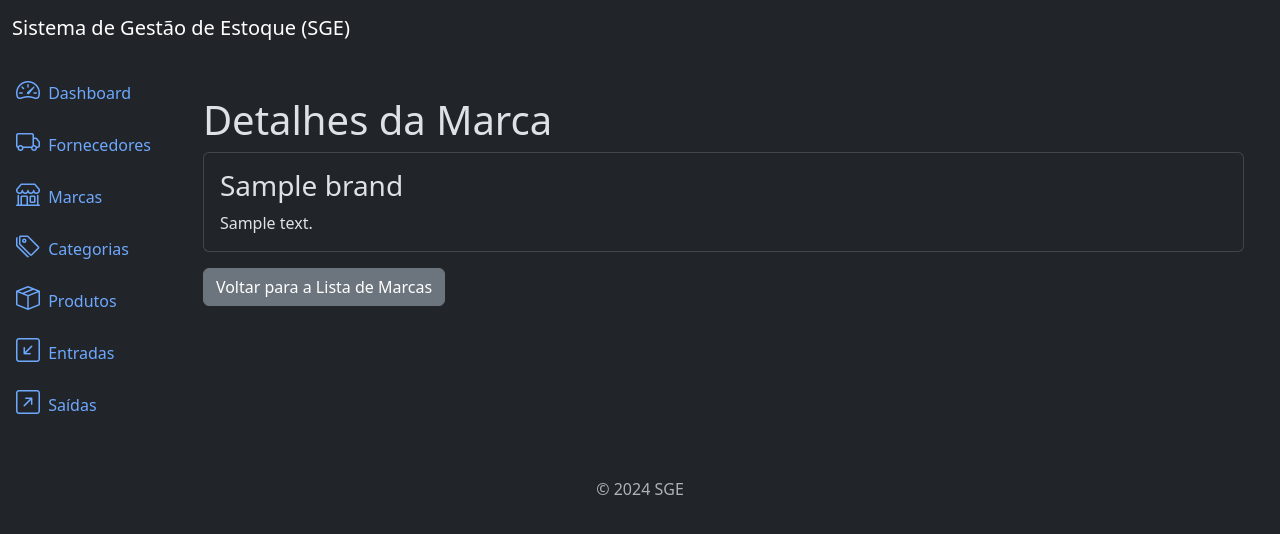
After one commit to juliogazoli/pycodebr-django-sge, a Django app: page /brands/1/detail/ in a window 1280 px wide. The commit adds this page. Shown: the top 534 px of the page. Run offline with Django 5.2, Linux system fonts and the light colour scheme; tables that the repository leaves empty hold one stand-in row (values such as "Sample post").

Commit message:
brands detail view, template and url

```diff
--- a/brands/templates/brand_create.html
+++ b/brands/templates/brand_create.html
@@ -3,7 +3,7 @@
 {% block content %}
 
     <div class="container mt-4">
-        <h3 class="display-4">Cadastrar Marca</h3>
+        <h3 class="display-6">Cadastrar Marca</h3>
 
         <div class="card">
             <div class="card-body">
--- /dev/null
+++ b/brands/templates/brand_detail.html
@@ -0,0 +1,16 @@
+{% extends 'base.html' %}
+
+{% block content %}
+
+    <div class="container mt-4">
+        <h3 class="display-6">Detalhes da Marca</h3>
+
+        <div class="card">
+            <div class="card-body">
+                <h3 class="card-title">{{ object.name }}</h3>
+                <p  class="card-text">{{ object.description }}</p>
+            </div>
+        </div>
+        <a href="{% url 'brand_list' %}" class="btn btn-secondary mt-3">Voltar para a Lista de Marcas</a>
+    </div>
+{% endblock  %}
--- a/brands/urls.py
+++ b/brands/urls.py
@@ -4,4 +4,5 @@ from . import views
 urlpatterns = [
     path('brands/list/', views.BrandListView.as_view(), name='brand_list'),
     path('brands/create/', views.BrandCreateView.as_view(), name='brand_create'),
+    path('brands/<int:pk>/detail/', views.BrandDetailView.as_view(), name='brand_detail'),
 ]
--- a/brands/views.py
+++ b/brands/views.py
@@ -1,5 +1,5 @@
 from django.urls import reverse_lazy
-from django.views.generic import ListView, CreateView
+from django.views.generic import ListView, CreateView, DetailView
 from . import models, forms
 
 
@@ -23,3 +23,8 @@ class BrandCreateView(CreateView):
     template_name = 'brand_create.html'
     form_class = forms.BrandForm
     success_url = reverse_lazy('brand_list')
+
+
+class BrandDetailView(DetailView):
+    model = models.Brand
+    template_name = 'brand_detail.html'
```
